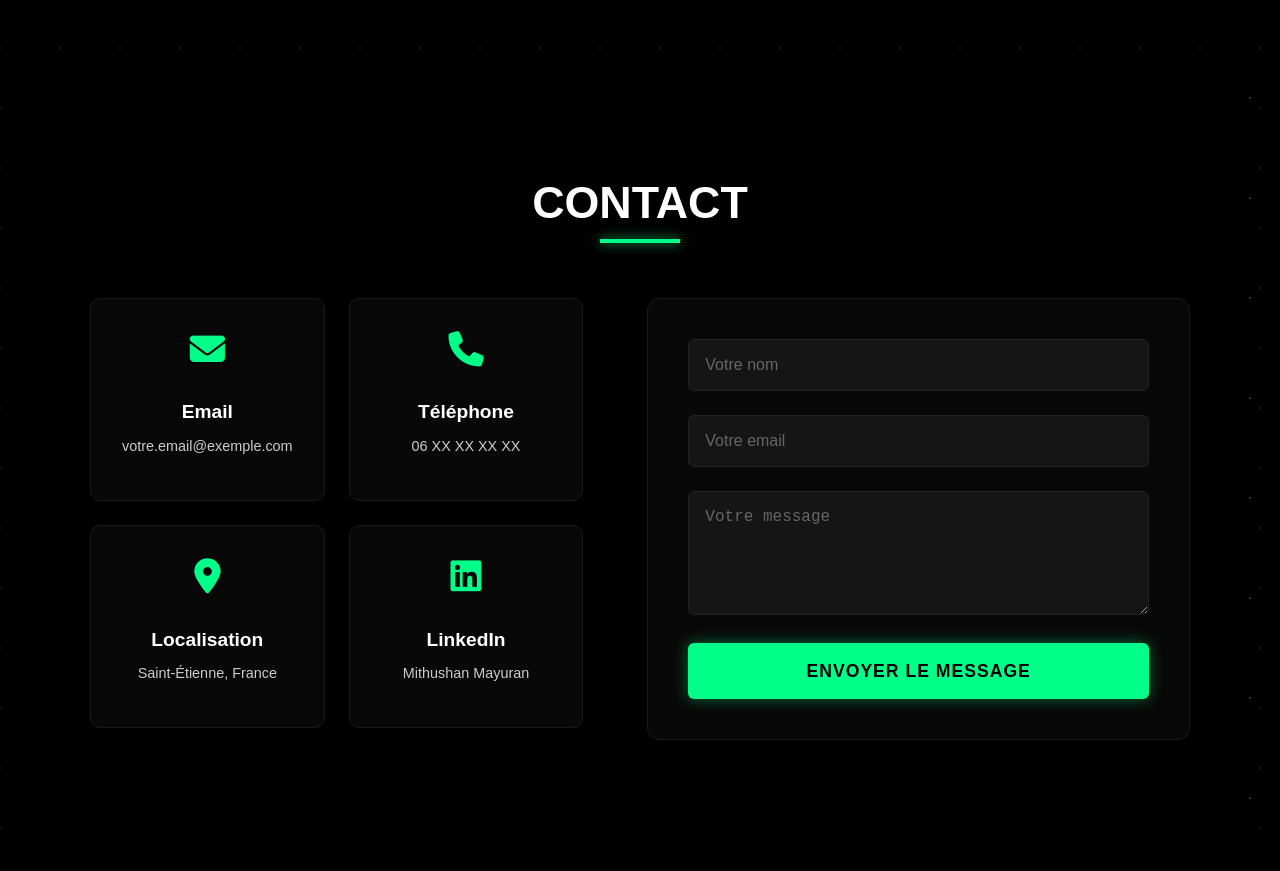
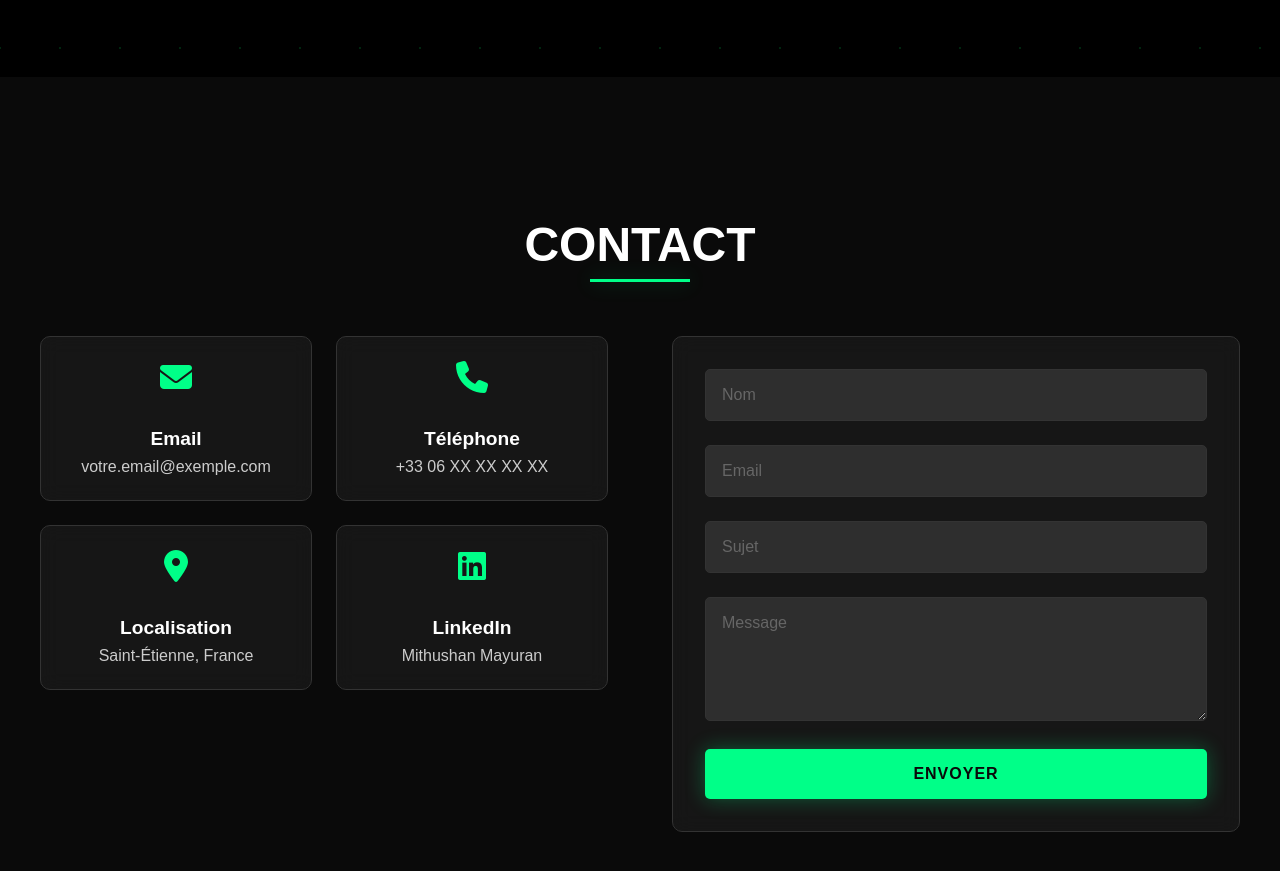
Before and after one commit to Ztarzan/Site-TEST, a plain HTML site: page index.html in a window 1280 px wide. Shown: the part 1452-2323 px from the top of the page. Before the commit the page ends 2292 px from the top, so only its background shows below. Drawn offline with nearby package versions, Linux system fonts and the light colour scheme.

Commit message:
contact 2

```diff
--- a/index.html
+++ b/index.html
@@ -88,51 +88,51 @@
         </div>
     </section>
 
-<!-- Section Contact (Mise à jour) -->
+<!-- Section Contact -->
 <section id="contact" class="contact">
+    <div class="container">
         <h2 class="section-title">CONTACT</h2>
-
         <div class="contact-content">
-        <!-- Colonne de Gauche : Infos -->
             <div class="contact-info">
                 <div class="contact-card">
                     <i class="fas fa-envelope"></i>
                     <h3>Email</h3>
                     <p>votre.email@exemple.com</p>
                 </div>
-
                 <div class="contact-card">
                     <i class="fas fa-phone"></i>
                     <h3>Téléphone</h3>
-                <p>06 XX XX XX XX</p>
+                    <p>+33 06 XX XX XX XX</p>
                 </div>
-
                 <div class="contact-card">
                     <i class="fas fa-map-marker-alt"></i>
                     <h3>Localisation</h3>
                     <p>Saint-Étienne, France</p>
                 </div>
-
                 <div class="contact-card">
                     <i class="fab fa-linkedin"></i>
                     <h3>LinkedIn</h3>
-                <p><a href="#" target="_blank">Mithushan Mayuran</a></p>
+                    <p>Mithushan Mayuran</p>
                 </div>
             </div>
-
-        <!-- Colonne de Droite : Formulaire -->
-        <form class="contact-form">
+            <div class="contact-form">
+                <form>
                     <div class="form-group">
-                <input type="text" placeholder="Votre nom" required>
+                        <input type="text" placeholder="Nom" required>
                     </div>
                     <div class="form-group">
-                <input type="email" placeholder="Votre email" required>
+                        <input type="email" placeholder="Email" required>
                     </div>
                     <div class="form-group">
-                <textarea rows="5" placeholder="Votre message" required></textarea>
+                        <input type="text" placeholder="Sujet" required>
                     </div>
-            <button type="submit">ENVOYER LE MESSAGE</button>
+                    <div class="form-group">
+                        <textarea placeholder="Message" rows="5" required></textarea>
+                    </div>
+                    <button type="submit" class="btn btn-primary">Envoyer</button>
                 </form>
+            </div>
+        </div>
     </div>
 </section>
 
--- a/style.css
+++ b/style.css
@@ -374,64 +374,68 @@ body {
 
 
 /* =========================================
-   SECTION CONTACT (STYLE NEON SAMIR)
+   SECTION CONTACT (EXACTEMENT COMME SAMIR)
    ========================================= */
+
+/* Fond noir pleine largeur qui masque les étoiles et formules */
 .contact {
-    background: #000000; /* Fond noir absolu */
-    padding: 100px 50px;
+    width: 100%;
+    background-color: #0a0a0a;
+    padding: 100px 0;
+    position: relative;
+    z-index: 2;
+}
+
+/* Conteneur centré de Samir */
+.contact .container {
     max-width: 1200px;
     margin: 0 auto;
-    position: relative;
-    box-sizing: border-box;
+    padding: 0 20px;
 }
 
-/* Le titre CONTACT centré */
+/* Titre CONTACT en blanc avec soulignement vert fluo */
 .contact .section-title {
-    color: #ffffff; /* Texte en blanc */
+    font-size: 3rem;
+    font-weight: 700;
     text-align: center;
-    font-size: 2.8em;
-    font-weight: bold;
+    margin-bottom: 4rem;
+    color: #ffffff;
+    position: relative;
     text-transform: uppercase;
-    margin: 0 auto 70px auto;
-    display: block;
-    position: relative;
-    width: fit-content;
 }
 
-/* Le trait vert fluo sous le titre */
 .contact .section-title::after {
-    content: "";
+    content: '';
     position: absolute;
-    bottom: -15px;
+    bottom: -10px;
     left: 50%;
     transform: translateX(-50%);
-    width: 80px;
-    height: 4px;
-    background-color: #00ff88; /* Vert fluo */
-    box-shadow: 0 0 12px rgba(0, 255, 136, 0.8); /* Effet de lueur */
+    width: 100px;
+    height: 3px;
+    background: #00ff88;
+    box-shadow: 0 0 20px rgba(0, 255, 136, 0.3);
 }
 
-/* Layout à 2 colonnes (à gauche : infos, à droite : formulaire) */
+/* Grille principale : Cartes à gauche, Formulaire à droite */
 .contact-content {
     display: grid;
-    grid-template-columns: 1fr 1.1fr; /* Le formulaire est légèrement plus large */
+    grid-template-columns: 1fr 1fr;
     gap: 4rem;
     align-items: start;
 }
 
-/* Grille des 4 cartes d'infos */
+/* Grille 2x2 pour les 4 cartes de gauche */
 .contact-info {
     display: grid;
     grid-template-columns: 1fr 1fr;
     gap: 1.5rem;
 }
 
-/* Les cartes d'infos */
 .contact-card {
-    background: rgba(255, 255, 255, 0.03); /* Fond très sombre transparent */
-    padding: 2rem 1.5rem;
+    background: rgba(255, 255, 255, 0.05);
+    padding: 1.5rem;
     border-radius: 10px;
-    border: 1px solid #1a1a1a;
+    border: 1px solid #333333;
     text-align: center;
     transition: all 0.3s ease;
     backdrop-filter: blur(10px);
@@ -439,40 +443,33 @@ body {
 
 .contact-card:hover {
     transform: translateY(-5px);
-    border-color: #00ff88; /* Bordure verte au survol */
-    box-shadow: 0 0 15px rgba(0, 255, 136, 0.2); /* Halo subtil */
+    border-color: #00ff88;
+    box-shadow: 0 0 20px rgba(0, 255, 136, 0.3);
 }
 
 .contact-card i {
-    font-size: 2.2rem;
-    color: #00ff88; /* Icônes vertes */
+    font-size: 2rem;
+    color: #00ff88;
     margin-bottom: 1rem;
 }
 
 .contact-card h3 {
-    color: #ffffff; /* Texte blanc */
+    color: #ffffff;
     margin-bottom: 0.5rem;
     font-size: 1.2rem;
-    font-weight: bold;
 }
 
-.contact-card p, .contact-card a {
-    color: #cccccc; /* Infos en gris clair */
-    font-size: 0.9rem;
-    text-decoration: none;
-    word-break: break-all;
+.contact-card p {
+    color: #cccccc;
+    margin: 0;
 }
 
-.contact-card a:hover {
-    color: #00ff88;
-}
-
-/* Le formulaire */
+/* Bloc Formulaire à droite */
 .contact-form {
-    background: rgba(255, 255, 255, 0.03);
-    padding: 2.5rem;
-    border-radius: 12px;
-    border: 1px solid #1a1a1a;
+    background: rgba(255, 255, 255, 0.05);
+    padding: 2rem;
+    border-radius: 10px;
+    border: 1px solid #333333;
     backdrop-filter: blur(10px);
 }
 
@@ -484,65 +481,57 @@ body {
 .form-group textarea {
     width: 100%;
     padding: 1rem;
-    background: rgba(255, 255, 255, 0.05); /* Fond des champs sombre */
-    border: 1px solid #222222;
-    border-radius: 6px;
-    color: #ffffff; /* Texte de saisie blanc */
+    background: rgba(255, 255, 255, 0.1);
+    border: 1px solid #333333;
+    border-radius: 5px;
+    color: #ffffff;
     font-size: 1rem;
+    font-family: inherit;
     transition: all 0.3s ease;
     box-sizing: border-box;
 }
 
-/* Quand on clique dans le champ */
 .form-group input:focus,
 .form-group textarea:focus {
     outline: none;
     border-color: #00ff88;
-    background: rgba(255, 255, 255, 0.08);
-    box-shadow: 0 0 10px rgba(0, 255, 136, 0.1);
+    box-shadow: 0 0 20px rgba(0, 255, 136, 0.3);
 }
 
 .form-group input::placeholder,
 .form-group textarea::placeholder {
-    color: #666666; /* Texte d'indication en gris foncé */
+    color: #666666;
 }
 
-/* Le grand bouton envoyer */
-.contact-form button[type="submit"] {
+/* Bouton Envoyer de Samir */
+.contact-form .btn-primary {
     width: 100%;
-    padding: 1.1rem;
-    background: #00ff88; /* Bouton vert fluo */
-    color: #000000; /* Texte noir contrasté */
+    padding: 1rem 2rem;
+    background: #00ff88;
+    color: #0a0a0a;
     border: none;
-    border-radius: 6px;
-    cursor: pointer;
-    font-weight: bold;
-    font-size: 1.1rem;
+    border-radius: 5px;
+    font-size: 1rem;
+    font-weight: 700;
     text-transform: uppercase;
     letter-spacing: 1px;
+    cursor: pointer;
     transition: all 0.3s ease;
-    box-shadow: 0 0 15px rgba(0, 255, 136, 0.4); /* Effet néon d'origine */
+    box-shadow: 0 0 20px rgba(0, 255, 136, 0.3);
 }
 
-.contact-form button[type="submit"]:hover {
-    background: #00ff66;
-    box-shadow: 0 0 25px rgba(0, 255, 136, 0.6); /* Éclat accentué */
-    transform: translateY(-2px);
+.contact-form .btn-primary:hover {
+    transform: translateY(-3px);
+    box-shadow: 0 0 30px rgba(0, 255, 136, 0.5);
 }
 
-/* Adaptabilité Mobile (Responsive) */
+/* Adaptation téléphone */
 @media (max-width: 768px) {
-    .contact {
-        padding: 60px 20px;
-    }
     .contact-content {
         grid-template-columns: 1fr;
-        gap: 2.5rem;
+        gap: 2rem;
     }
     .contact-info {
         grid-template-columns: 1fr;
     }
-    .contact-form {
-        padding: 1.5rem;
-    }
 }
```
Lines whose indentation alone changed are shown as unchanged.
